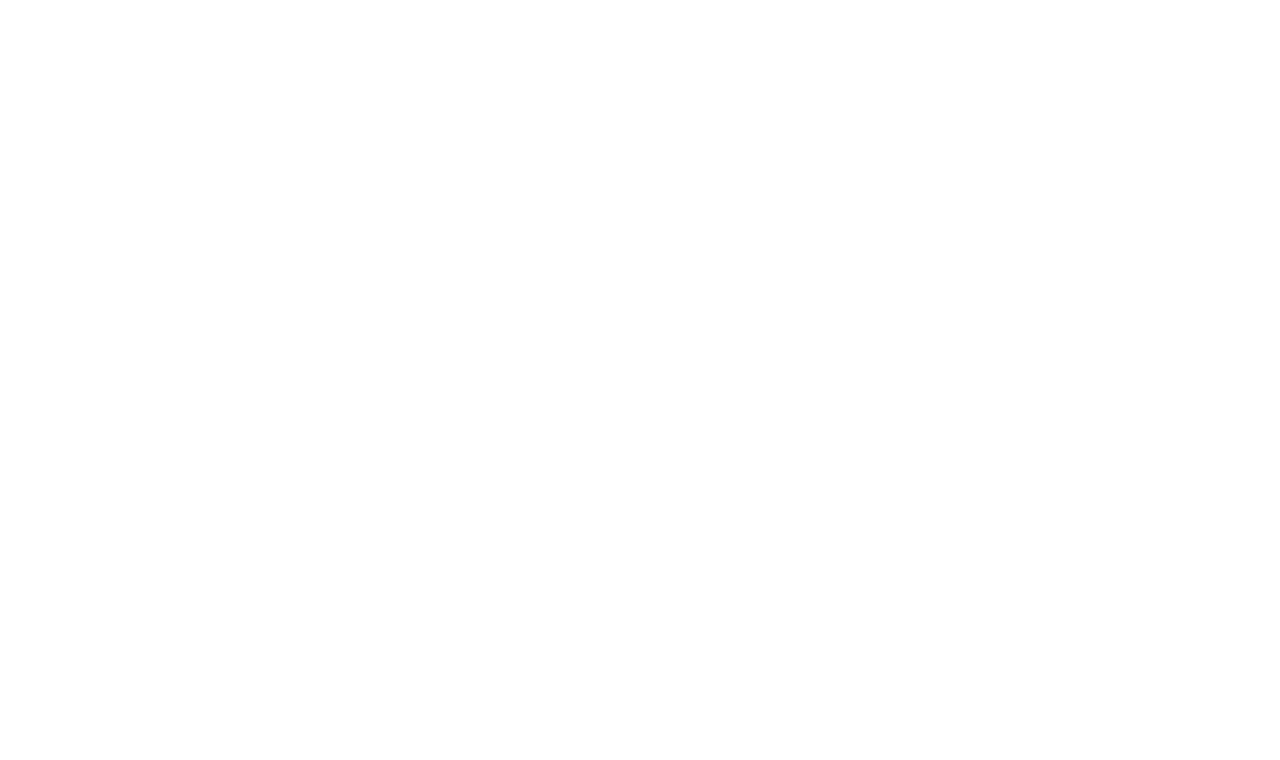
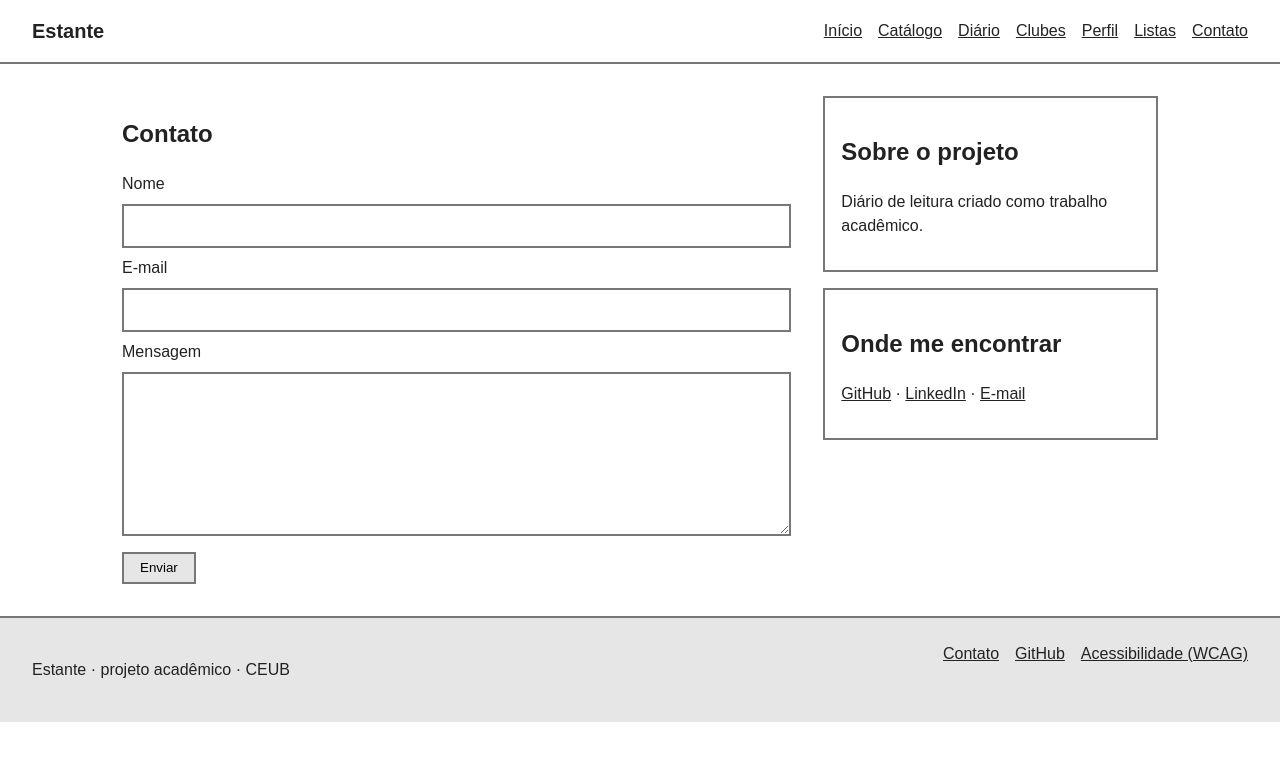
Before and after one commit to devxaviier/Projetos_Academicos, a plain HTML site: page estante/contato.html in a window 1280 px wide. Drawn offline with Linux system fonts and the light colour scheme.

Commit message:
v1: páginas de livro e contato

```diff
--- a/estante/contato.html
+++ b/estante/contato.html
@@ -0,0 +1,74 @@
+<!doctype html>
+<html lang="pt-BR">
+  <head>
+    <meta charset="UTF-8" />
+    <meta name="viewport" content="width=device-width, initial-scale=1.0" />
+    <title>Contato · Estante</title>
+    <link rel="stylesheet" href="css/style.css" />
+  </head>
+  <body>
+    <header class="cabecalho">
+      <a href="index.html" class="logo">Estante</a>
+      <nav aria-label="Navegação principal">
+        <ul class="menu">
+          <li><a href="index.html">Início</a></li>
+          <li><a href="livro.html">Catálogo</a></li>
+          <li><a href="#">Diário</a></li>
+          <li><a href="#">Clubes</a></li>
+          <li><a href="#">Perfil</a></li>
+          <li><a href="#">Listas</a></li>
+          <li><a href="contato.html">Contato</a></li>
+        </ul>
+      </nav>
+    </header>
+
+    <main>
+      <div class="contato-layout">
+        <section>
+          <h1>Contato</h1>
+          <form class="formulario" action="#" method="post">
+            <label for="nome">Nome</label>
+            <input type="text" id="nome" name="nome" required />
+
+            <label for="email">E-mail</label>
+            <input type="email" id="email" name="email" required />
+
+            <label for="mensagem">Mensagem</label>
+            <textarea
+              id="mensagem"
+              name="mensagem"
+              rows="6"
+              required
+            ></textarea>
+
+            <button type="submit">Enviar</button>
+          </form>
+        </section>
+
+        <aside>
+          <article class="cartao-info">
+            <h2>Sobre o projeto</h2>
+            <p>Diário de leitura criado como trabalho acadêmico.</p>
+          </article>
+          <article class="cartao-info">
+            <h2>Onde me encontrar</h2>
+            <p>
+              <a href="https://github.com/devxaviier">GitHub</a> ·
+              <a href="#">LinkedIn</a> ·
+              <a href="mailto:theo.xavier@sempreceub.com">E-mail</a>
+            </p>
+          </article>
+        </aside>
+      </div>
+    </main>
+
+    <footer class="rodape">
+      <p>Estante · projeto acadêmico · CEUB</p>
+      <nav aria-label="Links do rodapé">
+        <a href="contato.html">Contato</a>
+        <a href="https://github.com/devxaviier">GitHub</a>
+        <a href="#">Acessibilidade (WCAG)</a>
+      </nav>
+    </footer>
+  </body>
+</html>
--- a/estante/css/style.css
+++ b/estante/css/style.css
@@ -101,3 +101,65 @@ button {
   display: flex;
   gap: 1rem;
 }
+
+/* Página do livro */
+.livro-detalhe {
+  display: grid;
+  grid-template-columns: 280px 1fr;
+  gap: 2rem;
+}
+
+.capa-grande {
+  height: 400px;
+}
+
+.botoes {
+  display: flex;
+  flex-wrap: wrap;
+  gap: 0.5rem;
+  margin: 1rem 0;
+}
+
+.sinopse {
+  background: #e6e6e6;
+  border: 2px solid #777777;
+  padding: 1rem;
+  margin-bottom: 1rem;
+}
+
+/* Página de contato */
+.contato-layout {
+  display: grid;
+  grid-template-columns: 2fr 1fr;
+  gap: 2rem;
+}
+
+.formulario {
+  display: flex;
+  flex-direction: column;
+  gap: 0.5rem;
+}
+
+.formulario input,
+.formulario textarea {
+  padding: 0.5rem;
+  border: 2px solid #777777;
+  font: inherit;
+}
+
+.formulario button {
+  align-self: flex-start;
+  margin-top: 0.5rem;
+}
+
+.contato-layout aside .cartao-info {
+  margin-bottom: 1rem;
+}
+
+/* Telas pequenas */
+@media (max-width: 700px) {
+  .livro-detalhe,
+  .contato-layout {
+    grid-template-columns: 1fr;
+  }
+}
```
Also changed, not shown: estante/livro.html (+70 -0 lines).
